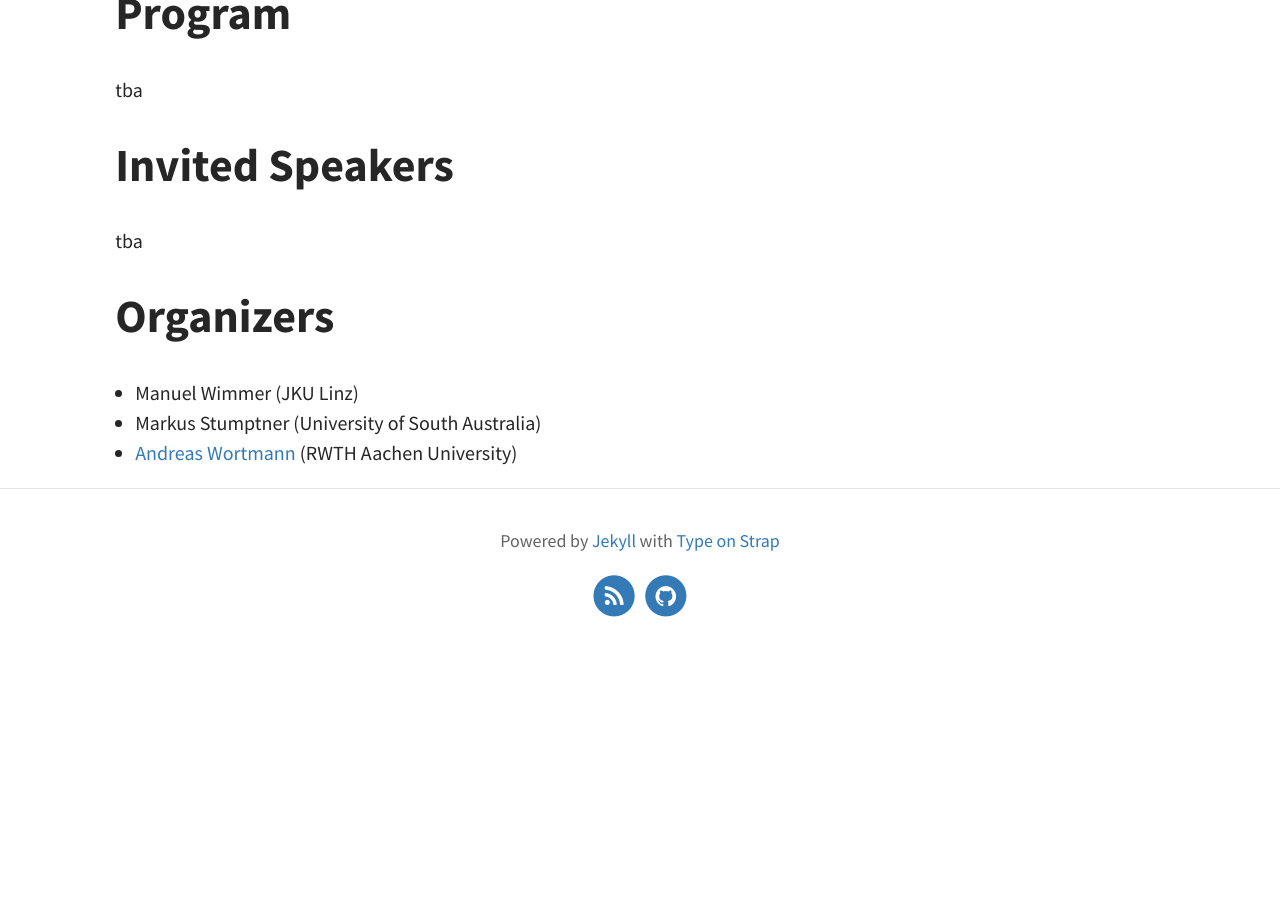
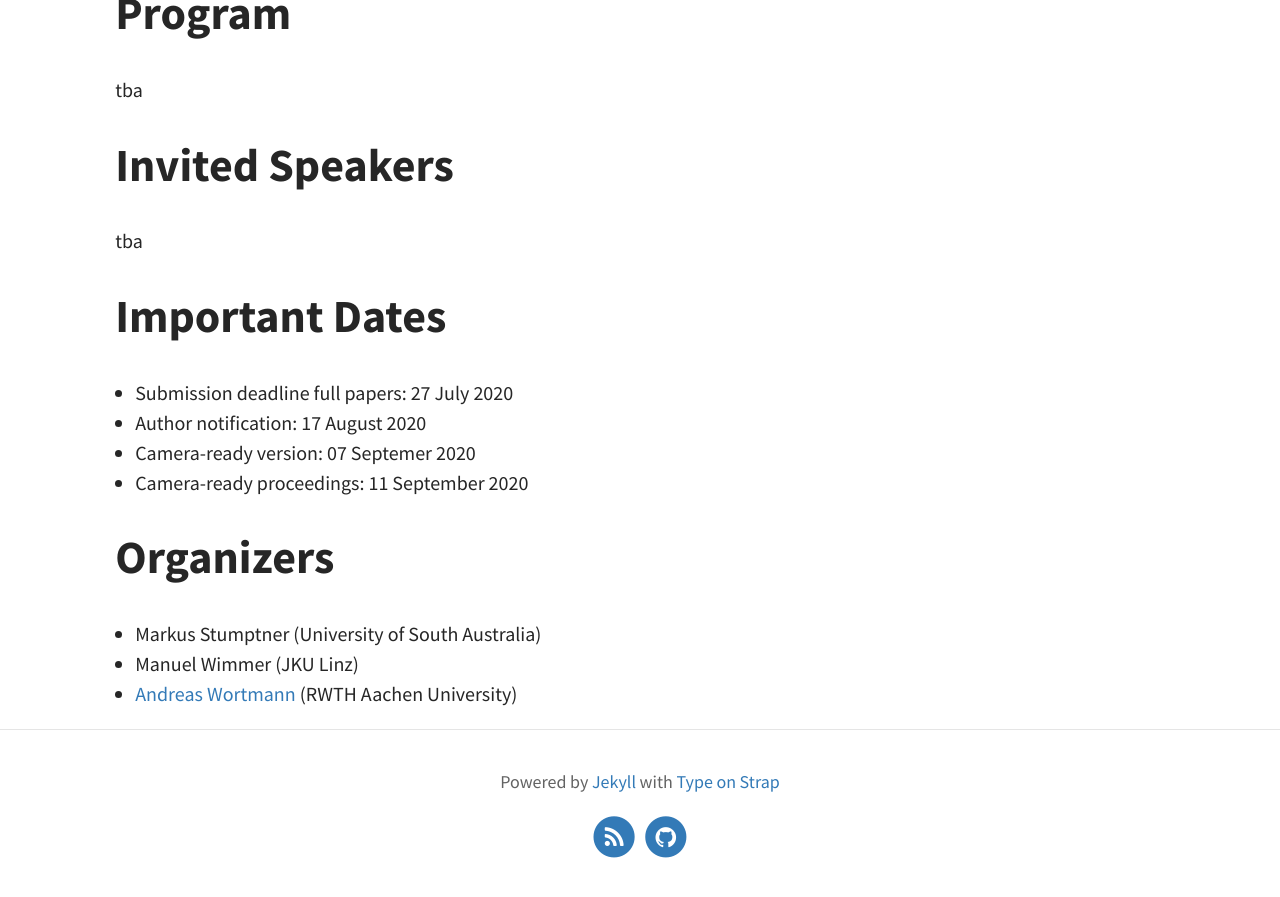
Before and after one commit to comodity/comodity.github.io, a Jekyll site: the page built from index.html, in a window 1280 px wide and 900 px high, scrolled down 1311 px. Shown: the top 897 px of the window. Built offline with Jekyll 4.4.1, drawn with Linux system fonts in a browser that asks for light colours; the list of posts is cut into pages by our own code; before the commit the page ends 1969 px from its top, so only the background shows below that.

Commit message:
added dates

```diff
--- a/_layouts/home.html
+++ b/_layouts/home.html
@@ -72,13 +72,21 @@ As such, we devote half of the day for interactive sessions and discussions.
 
 <p>tba</p>
 
+<h1 id="important-dates">Important Dates</h1>
+
+<ul>
+  <li>Submission deadline full papers: 27 July 2020</li>
+  <li>Author notification: 17 August 2020</li>
+  <li>Camera-ready version: 07 Septemer 2020</li>
+  <li>Camera-ready proceedings: 11 September 2020</li>
+</ul>
 
 
 <h1 id="organizers">Organizers</h1>
 
 <ul>
+  <li>Markus Stumptner (University of South Australia)</li>
   <li>Manuel Wimmer (JKU Linz)</li>
-  <li>Markus Stumptner (University of South Australia)</li>
   <li><a href="http://www.se-rwth.de/~wortmann">Andreas Wortmann</a> (RWTH Aachen University)</li>
 </ul>
 
```
